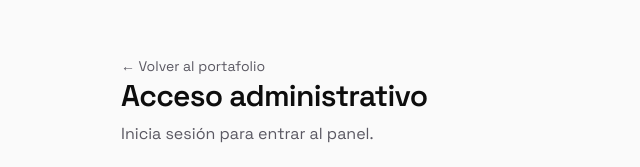
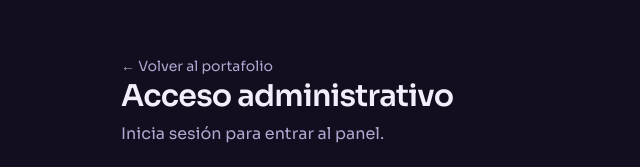
Before and after one commit to AngelsxRod/portfolio, a Next.js app in the folder apps/web/: page /admin/login in a window 1280 px wide. Shown: the part 144-311 px from the top of the page, without its empty margins (319-959 px from the left). Built offline with nearby package versions, Linux system fonts and the light colour scheme; no server answers.

Commit message:
style(ui): reemplazar el estilo brutalista por la paleta nocturna violeta

```diff
--- a/apps/web/src/app/layout.tsx
+++ b/apps/web/src/app/layout.tsx
@@ -3,9 +3,9 @@ import { TooltipProvider } from "@repo/ui/components/tooltip";
 import { Toaster } from "@repo/ui/components/sonner";
 import { ThemeProvider } from "@/components/theme-provider";
 import type { Metadata } from "next";
-import { JetBrains_Mono, Space_Grotesk } from "next/font/google";
+import { JetBrains_Mono, Sora } from "next/font/google";
 
-const fontDisplay = Space_Grotesk({
+const fontDisplay = Sora({
   subsets: ["latin"],
   variable: "--font-display",
 });
--- a/apps/web/src/app/page.tsx
+++ b/apps/web/src/app/page.tsx
@@ -2,9 +2,7 @@ import Link from "next/link";
 import { Button } from "@repo/ui/components/button";
 import { getPublicProjects } from "@/lib/public-projects";
 import { getPublicProfile } from "@/lib/public-profile";
-import { getPublicSkills } from "@/lib/public-skills";
 import {
-  Marquee,
   PublicFooter,
   PublicHeader,
   ProjectCard,
@@ -13,10 +11,9 @@ import {
 export const dynamic = "force-dynamic";
 
 export default async function Home() {
-  const [projects, profile, skills] = await Promise.all([
+  const [projects, profile] = await Promise.all([
     getPublicProjects(),
     getPublicProfile(),
-    getPublicSkills().catch(() => []),
   ]);
 
   return (
@@ -110,7 +107,6 @@ export default async function Home() {
             <span className="hero-mark-corner" />
           </div>
         </section>
-        <Marquee items={skills.map((skill) => skill.name)} />
 
         <section className="page-frame home-work" aria-labelledby="work-title">
           <div className="section-heading">
--- a/apps/web/src/components/theme-provider.tsx
+++ b/apps/web/src/components/theme-provider.tsx
@@ -2,12 +2,12 @@
 
 import { ThemeProvider as NextThemesProvider } from "next-themes";
 
-/** Tema de todo el sitio: claro por defecto, con opción de oscuro o el del sistema. */
+/** Tema de todo el sitio: oscuro por defecto, con opción de oscuro o el del sistema. */
 export function ThemeProvider({ children }: { children: React.ReactNode }) {
   return (
     <NextThemesProvider
       attribute="class"
-      defaultTheme="light"
+      defaultTheme="dark"
       enableSystem
       storageKey="theme"
       disableTransitionOnChange
--- a/packages/ui/src/styles/globals.css
+++ b/packages/ui/src/styles/globals.css
@@ -41,8 +41,8 @@
 
 :root {
   --radius: 0.375rem;
-  --background: #fafafa;
-  --foreground: #0d0d0d;
+  --background: #f6f3fb;
+  --foreground: #1e1433;
   --card: #ffffff;
   --card-foreground: #0d0d0d;
   --popover: #ffffff;
@@ -68,45 +68,37 @@
   --sidebar-ring: #7a5ce0;
   --folio-mark: #433075;
   --folio-footer-bg: #0d0d0d;
-  --folio-edge: #0d0d0d;
-  --folio-shadow-color: #0d0d0d;
-  --folio-warm: #f4e04d;
-  --folio-lilac: #d9ccfb;
   --destructive: oklch(0.577 0.245 27.325);
 }
 
 .dark {
-  --background: #0d0d0d;
-  --foreground: #fafafa;
-  --card: #161616;
-  --card-foreground: #fafafa;
-  --popover: #161616;
-  --popover-foreground: #fafafa;
-  --primary: #a58cf4;
-  --primary-foreground: #0d0d0d;
-  --secondary: #232225;
-  --secondary-foreground: #fafafa;
-  --muted: #1c1c1e;
-  --muted-foreground: #a3a1ad;
-  --accent: #2a2145;
-  --accent-foreground: #fafafa;
-  --border: #2b2a30;
-  --input: #3b3a43;
-  --ring: #a58cf4;
-  --sidebar: #111111;
-  --sidebar-foreground: #fafafa;
-  --sidebar-primary: #a58cf4;
-  --sidebar-primary-foreground: #0d0d0d;
-  --sidebar-accent: #2a2145;
-  --sidebar-accent-foreground: #fafafa;
-  --sidebar-border: #2b2a30;
-  --sidebar-ring: #a58cf4;
-  --folio-mark: #433075;
-  --folio-footer-bg: #161616;
-  --folio-edge: #fafafa;
-  --folio-shadow-color: #a58cf4;
-  --folio-warm: #f4e04d;
-  --folio-lilac: #2a2145;
+  --background: #120d1f;
+  --foreground: #f2eefc;
+  --card: #1b1430;
+  --card-foreground: #f2eefc;
+  --popover: #1b1430;
+  --popover-foreground: #f2eefc;
+  --primary: #a78bfa;
+  --primary-foreground: #120d1f;
+  --secondary: #241a3f;
+  --secondary-foreground: #f2eefc;
+  --muted: #1b1430;
+  --muted-foreground: #b3a8d1;
+  --accent: #241a3f;
+  --accent-foreground: #f2eefc;
+  --border: #2e2450;
+  --input: #4b3b7a;
+  --ring: #a78bfa;
+  --sidebar: #120d1f;
+  --sidebar-foreground: #f2eefc;
+  --sidebar-primary: #a78bfa;
+  --sidebar-primary-foreground: #120d1f;
+  --sidebar-accent: #241a3f;
+  --sidebar-accent-foreground: #f2eefc;
+  --sidebar-border: #2e2450;
+  --sidebar-ring: #a78bfa;
+  --folio-mark: #a78bfa;
+  --folio-footer-bg: #120d1f;
   --destructive: oklch(0.704 0.191 22.216);
 }
 
@@ -153,8 +145,9 @@
     position: sticky;
     z-index: 20;
     top: 0;
-    border-bottom: 2px solid var(--folio-edge);
-    background: var(--background);
+    border-bottom: 1px solid var(--border);
+    background: color-mix(in oklab, var(--background) 92%, transparent);
+    backdrop-filter: blur(8px);
   }
   .header-inner {
     display: flex;
@@ -175,25 +168,18 @@
     display: grid;
     place-items: center;
     position: relative;
-    width: 2.5rem;
-    height: 2.5rem;
-    border: 2px solid var(--folio-edge);
-    border-radius: 0.5rem;
-    background: var(--folio-warm);
-    box-shadow: 3px 3px 0 var(--folio-shadow-color);
-    color: #0d0d0d;
+    width: 2.25rem;
+    height: 2.25rem;
+    border-radius: 0.6rem;
+    background: var(--primary);
+    color: var(--primary-foreground);
     font-family: var(--font-mono), monospace;
-    font-size: 1.05rem;
-    font-weight: 800;
+    font-size: 0.95rem;
+    font-weight: 500;
     line-height: 1;
-    transform: rotate(-4deg);
-    transition: transform 150ms ease;
-  }
-  .brand-link:hover .brand-symbol {
-    transform: rotate(3deg) translate(-1px, -1px);
   }
   .brand-symbol span {
-    color: var(--folio-mark);
+    color: inherit;
   }
   .header-tools {
     display: flex;
@@ -204,76 +190,74 @@
     display: flex;
     align-items: center;
     gap: 0.25rem;
-    font-family: var(--font-mono), monospace;
-    font-size: 0.82rem;
-    font-weight: 600;
+    font-size: 0.875rem;
+    font-weight: 500;
   }
   .header-nav a {
-    padding: 0.35rem 0.7rem;
-    border: 2px solid transparent;
+    padding: 0.5rem 0.9rem;
     border-radius: 999px;
+    color: var(--muted-foreground);
     text-decoration: none;
     transition:
       background-color 150ms ease,
-      transform 150ms ease;
+      color 150ms ease;
   }
   .header-nav a:hover {
-    border-color: var(--folio-edge);
-    transform: translateY(-2px);
+    color: var(--foreground);
   }
   .header-nav a[aria-current="page"] {
-    border-color: var(--folio-edge);
-    background: var(--folio-warm);
-    color: #0d0d0d;
+    background: var(--accent);
+    color: var(--foreground);
   }
   .folio-caption {
-    display: inline-block;
-    padding: 0.2rem 0.6rem;
-    border: 2px solid var(--folio-edge);
-    border-radius: 0.4rem;
-    background: var(--folio-lilac);
-    color: var(--foreground);
+    color: var(--primary);
     font-family: var(--font-mono), monospace;
-    font-size: 0.75rem;
-    font-weight: 700;
-    letter-spacing: 0.04em;
-    text-transform: lowercase;
-    transform: rotate(-1.5deg);
+    font-size: 0.85rem;
+    font-weight: 500;
   }
   .display-title {
     font-size: clamp(3.7rem, 8.5vw, 8.4rem);
-    font-weight: 700;
-    letter-spacing: -0.06em;
+    font-weight: 600;
+    letter-spacing: -0.045em;
     line-height: 0.94;
     text-wrap: balance;
   }
-  .page-chip,
-  .sticker {
-    display: inline-block;
-    padding: 0.3rem 0.8rem;
-    border: 2px solid var(--folio-edge);
-    border-radius: 999px;
-    background: var(--folio-warm);
-    color: #0d0d0d;
-    font-family: var(--font-mono), monospace;
-    font-size: 0.75rem;
-    font-weight: 700;
-    transform: rotate(2deg);
-  }
   .hero-shell {
+    position: relative;
+    isolation: isolate;
     display: grid;
     grid-template-columns: minmax(0, 1.15fr) minmax(18rem, 0.85fr);
-    align-items: stretch;
+    align-items: center;
+    gap: 3.5rem;
     min-height: min(43rem, 76vh);
-    gap: 3rem;
-    padding-block: 3rem;
+    padding-block: 4rem 6rem;
+  }
+  .hero-shell::before {
+    content: "";
+    position: absolute;
+    z-index: -1;
+    top: -8rem;
+    right: -14rem;
+    width: 40rem;
+    aspect-ratio: 1;
+    border-radius: 50%;
+    background: repeating-radial-gradient(
+      circle,
+      transparent 0 4.4rem,
+      var(--border) 4.4rem calc(4.4rem + 1px)
+    );
+    mask-image: radial-gradient(circle, #000 55%, transparent 72%);
+    pointer-events: none;
+  }
+  .hero-shell-single {
+    grid-template-columns: minmax(0, 1fr);
   }
   .hero-copy {
     display: flex;
     flex-direction: column;
     align-items: flex-start;
     justify-content: center;
-    padding: 2rem 0;
+    padding: 0;
   }
   .hero-copy .display-title {
     margin-block: 2rem;
@@ -307,122 +291,37 @@
   .hero-copy [data-slot="button"] {
     margin-top: 2rem;
   }
-  .public-site main [data-slot="button"] {
-    border: 2px solid var(--folio-edge);
-    border-radius: 0.6rem;
-    box-shadow: 4px 4px 0 var(--folio-shadow-color);
+  .hero-card {
+    overflow: hidden;
+    border: 1px solid var(--border);
+    border-radius: 1.25rem;
+    background: var(--card);
+  }
+  .hero-card-dots {
+    display: flex;
+    gap: 0.5rem;
+    padding: 0.9rem 1.1rem;
+    border-bottom: 1px solid var(--border);
+  }
+  .hero-card-dots span {
+    width: 0.65rem;
+    height: 0.65rem;
+    border-radius: 50%;
+    background: var(--input);
+  }
+  .hero-card dl {
+    display: grid;
+    gap: 1.1rem;
+    padding: 1.5rem;
     font-family: var(--font-mono), monospace;
-    font-weight: 700;
-    transition:
-      transform 120ms ease,
-      box-shadow 120ms ease;
+    font-size: 0.875rem;
   }
-  .public-site main [data-slot="button"]:hover {
-    transform: translate(-2px, -2px);
-    box-shadow: 6px 6px 0 var(--folio-shadow-color);
+  .hero-card dt {
+    color: var(--muted-foreground);
   }
-  .public-site main [data-slot="button"]:active {
-    transform: translate(3px, 3px);
-    box-shadow: 0 0 0 var(--folio-shadow-color);
-  }
-  .hero-mark {
-    position: relative;
-    overflow: hidden;
-    align-self: stretch;
-    min-height: 25rem;
-    border: 3px solid var(--folio-edge);
-    border-radius: 1.25rem;
-    background: var(--folio-lilac);
-    box-shadow: 10px 10px 0 var(--folio-shadow-color);
-  }
-  .hero-mark-line {
-    position: absolute;
-    border: 3px solid var(--folio-edge);
-    border-radius: 1rem;
-    background: var(--folio-mark);
-    box-shadow: 6px 6px 0 var(--folio-shadow-color);
-    transform: rotate(-12deg);
-    animation: float-slow 7s ease-in-out infinite;
-  }
-  .hero-mark-line-a {
-    width: 62%;
-    height: 22%;
-    left: 8%;
-    top: 14%;
-  }
-  .hero-mark-line-b {
-    width: 54%;
-    height: 22%;
-    left: 36%;
-    top: 68%;
-    background: #fafafa;
-    animation-delay: -3s;
-    transform: rotate(8deg);
-  }
-  .hero-mark-disc {
-    position: absolute;
-    width: 46%;
-    aspect-ratio: 1;
-    top: 28%;
-    left: 30%;
-    border: 3px solid var(--folio-edge);
-    border-radius: 50%;
-    background: var(--folio-warm);
-    box-shadow: 6px 6px 0 var(--folio-shadow-color);
-  }
-  .hero-mark-corner {
-    position: absolute;
-    right: 7%;
-    top: 9%;
-    width: 16%;
-    aspect-ratio: 1;
-    border: 3px solid var(--folio-edge);
-    border-radius: 0.5rem;
-    background: var(--primary);
-    transform: rotate(14deg);
-    animation: float-slow 6s ease-in-out infinite reverse;
-  }
-  @keyframes float-slow {
-    50% {
-      translate: 0 -0.6rem;
-    }
-  }
-  @keyframes marquee {
-    to {
-      transform: translateX(-50%);
-    }
-  }
-  @keyframes reveal-up {
-    from {
-      opacity: 0;
-      transform: translateY(1.5rem);
-    }
-  }
-  .marquee {
-    overflow: hidden;
-    border-block: 2px solid var(--folio-edge);
-    background: var(--folio-warm);
-    color: #0d0d0d;
-    font-family: var(--font-mono), monospace;
-    font-weight: 700;
-  }
-  .marquee-track {
-    display: flex;
-    width: max-content;
-    gap: 2rem;
-    padding-block: 0.8rem;
-    animation: marquee 32s linear infinite;
-  }
-  .marquee:hover .marquee-track {
-    animation-play-state: paused;
-  }
-  .marquee-track span {
-    white-space: nowrap;
-  }
-  .reveal {
-    animation: reveal-up 600ms ease-out both;
-    animation-timeline: view();
-    animation-range: entry 0% entry 35%;
+  .hero-card dd {
+    margin-top: 0.25rem;
+    overflow-wrap: anywhere;
   }
   .home-work {
     padding-block: 6rem 7rem;
@@ -446,6 +345,37 @@
     color: var(--muted-foreground);
     line-height: 1.5;
   }
+  .project-list {
+    border-top: 1px solid var(--border);
+  }
+  .project-row {
+    display: grid;
+    grid-template-columns: 3rem minmax(0, 1.2fr) minmax(0, 1fr) auto;
+    align-items: center;
+    gap: 0.75rem 2rem;
+    padding: 1.75rem 1.25rem;
+    border-bottom: 1px solid var(--border);
+    transition: background-color 150ms ease;
+  }
+  .project-row:hover,
+  .project-row:focus-within {
+    border-radius: 0.75rem;
+    background: var(--card);
+  }
+  .project-row-index {
+    color: var(--muted-foreground);
+    font-family: var(--font-mono), monospace;
+    font-size: 0.875rem;
+  }
+  .project-row h3 {
+    font-size: clamp(1.4rem, 2.4vw, 1.9rem);
+    font-weight: 600;
+    letter-spacing: -0.025em;
+    overflow-wrap: anywhere;
+  }
+  .project-row .text-link {
+    text-decoration: none;
+  }
   .project-grid {
     display: grid;
     grid-template-columns: repeat(3, minmax(0, 1fr));
@@ -460,39 +390,25 @@
     min-width: 0;
     display: flex;
     flex-direction: column;
-    padding: 0.85rem;
-    border: 2px solid var(--folio-edge);
-    border-radius: 1rem;
+    padding: 0.75rem 0.75rem 1.25rem;
+    border: 1px solid var(--border);
+    border-radius: 1.25rem;
     background: var(--card);
-    box-shadow: 6px 6px 0 var(--folio-shadow-color);
-    color: #0d0d0d;
-    transition:
-      transform 150ms ease,
-      box-shadow 150ms ease;
-  }
-  .project-card:nth-child(3n + 1) {
-    background: var(--folio-lilac);
-  }
-  .project-card:nth-child(3n + 2) {
-    background: var(--folio-warm);
-  }
-  .dark .project-card:nth-child(3n + 1) {
-    color: #fafafa;
-  }
-  .dark .project-card:nth-child(3n + 3) {
-    background: #fafafa;
+    transition: border-color 150ms ease;
   }
   .project-card:hover {
-    transform: translate(-3px, -3px) rotate(-0.4deg);
-    box-shadow: 10px 10px 0 var(--folio-shadow-color);
+    border-color: var(--primary);
   }
   .project-card-visual {
     display: block;
     aspect-ratio: 2 / 1;
     overflow: hidden;
-    border: 2px solid var(--folio-edge);
-    border-radius: 0.6rem;
+    border-radius: 0.75rem;
     background: var(--secondary);
+  }
+  .project-card-copy,
+  .project-card-meta {
+    padding-inline: 0.5rem;
   }
   .project-card-visual img {
     transition: transform 220ms ease;
@@ -520,17 +436,8 @@
   }
   .project-card-copy p {
     margin-top: 0.5rem;
-    opacity: 0.8;
+    color: var(--muted-foreground);
     line-height: 1.6;
-  }
-  .project-card .text-link {
-    color: inherit;
-  }
-  .project-card-copy h2 a:hover,
-  .project-card-copy h3 a:hover {
-    color: inherit;
-    text-decoration: underline;
-    text-underline-offset: 0.2em;
   }
   .project-card-meta {
     display: flex;
@@ -549,11 +456,8 @@
     isolation: isolate;
     overflow: hidden;
     padding: 1.75rem;
-    background: var(--folio-footer-bg);
-    color: #fafafa;
-  }
-  .project-card:nth-child(even) .project-card-typography {
-    background: var(--folio-mark);
+    background: var(--accent);
+    color: var(--foreground);
   }
   .project-card-typography > span:first-child {
     max-width: 80%;
@@ -596,11 +500,9 @@
     text-underline-offset: 0.25em;
   }
   .empty-panel {
-    border: 2px solid var(--folio-edge);
-    border-radius: 1rem;
+    border: 1px solid var(--folio-rule);
     padding: clamp(2rem, 5vw, 4rem);
     background: var(--card);
-    box-shadow: 6px 6px 0 var(--folio-shadow-color);
   }
   .empty-panel h1,
   .empty-panel h2,
@@ -617,22 +519,18 @@
     padding-block: 0 7rem;
   }
   .skills-list {
-    display: grid;
-    gap: 1.25rem;
+    border-top: 1px solid var(--folio-rule);
   }
   .skills-group {
     display: grid;
     grid-template-columns: minmax(0, 14rem) minmax(0, 1fr);
     gap: 1rem 3rem;
-    padding: 1.25rem 1.5rem;
-    border: 2px solid var(--folio-edge);
-    border-radius: 1rem;
-    background: var(--card);
-    box-shadow: 5px 5px 0 var(--folio-shadow-color);
+    padding-block: 1.5rem;
+    border-bottom: 1px solid var(--folio-rule);
   }
   .skills-group dt {
-    font-family: var(--font-mono), monospace;
     font-weight: 700;
+    letter-spacing: -0.02em;
     overflow-wrap: anywhere;
   }
   .skills-group ul {
@@ -641,18 +539,13 @@
     gap: 0.5rem;
   }
   .skills-group li {
-    padding: 0.25rem 0.75rem;
-    border: 2px solid var(--folio-edge);
+    padding: 0.3rem 0.8rem;
+    border: 1px solid var(--input);
     border-radius: 999px;
-    background: var(--folio-lilac);
     color: var(--folio-ink);
     font-family: var(--font-mono), monospace;
-    font-size: 0.85rem;
+    font-size: 0.8rem;
     overflow-wrap: anywhere;
-  }
-  .skills-group li:nth-child(3n) {
-    background: var(--folio-warm);
-    color: #0d0d0d;
   }
   .experience-section {
     padding-block: 0 7rem;
@@ -670,34 +563,20 @@
     padding-block: 0 7rem;
   }
   .home-section-list {
-    display: grid;
-    gap: 1rem;
     margin-top: 2rem;
+    border-top: 1px solid var(--folio-rule);
   }
   .home-section-list a {
     display: grid;
     grid-template-columns: minmax(0, 14rem) minmax(0, 1fr) auto;
     align-items: baseline;
     gap: 1rem 3rem;
-    padding: 1.25rem 1.5rem;
-    border: 2px solid var(--folio-edge);
-    border-radius: 1rem;
-    background: var(--card);
-    box-shadow: 4px 4px 0 var(--folio-shadow-color);
-    text-decoration: none;
-    transition:
-      transform 150ms ease,
-      box-shadow 150ms ease,
-      background-color 150ms ease;
+    padding-block: 1.5rem;
+    border-bottom: 1px solid var(--folio-rule);
   }
-  .home-section-list a:hover {
-    background: var(--folio-warm);
-    color: #0d0d0d;
-    transform: translate(-3px, -3px);
-    box-shadow: 8px 8px 0 var(--folio-shadow-color);
-  }
-  .home-section-list a:hover .home-section-text {
-    color: inherit;
+  .home-section-list a:hover .home-section-title {
+    text-decoration: underline;
+    text-underline-offset: 0.25em;
   }
   .home-section-title {
     font-size: 1.35rem;
@@ -749,30 +628,19 @@
     flex-direction: column;
   }
   .experience-list {
-    display: grid;
-    gap: 1.5rem;
+    border-top: 1px solid var(--folio-rule);
   }
   .experience-entry {
     display: grid;
     grid-template-columns: minmax(0, 14rem) minmax(0, 1fr);
     gap: 1rem 3rem;
-    padding: 1.5rem;
-    border: 2px solid var(--folio-edge);
-    border-radius: 1rem;
-    background: var(--card);
-    box-shadow: 6px 6px 0 var(--folio-shadow-color);
+    padding-block: 1.5rem;
+    border-bottom: 1px solid var(--folio-rule);
   }
   .experience-period {
-    align-self: start;
-    justify-self: start;
-    padding: 0.25rem 0.7rem;
-    border: 2px solid var(--folio-edge);
-    border-radius: 999px;
-    background: var(--folio-warm);
-    color: #0d0d0d;
+    color: var(--muted-foreground);
     font-family: var(--font-mono), monospace;
-    font-size: 0.8rem;
-    font-weight: 700;
+    font-size: 0.85rem;
   }
   .experience-body {
     max-width: 44rem;
@@ -949,12 +817,8 @@
     display: flex;
     flex-direction: column;
     gap: 2rem;
-    align-self: start;
-    padding: 1.25rem;
-    border: 2px solid var(--folio-edge);
-    border-radius: 1rem;
-    background: var(--folio-lilac);
-    box-shadow: 5px 5px 0 var(--folio-shadow-color);
+    border-top: 3px solid var(--primary);
+    padding-top: 1rem;
   }
   .detail-aside h2 {
     font-size: 1rem;
@@ -1024,10 +888,28 @@
     overflow-wrap: anywhere;
   }
   .public-footer {
-    border-top: 2px solid var(--folio-edge);
-    background: var(--folio-footer-bg);
-    color: #fafafa;
+    border-top: 1px solid var(--border);
+    color: var(--muted-foreground);
     font-family: var(--font-mono), monospace;
+  }
+  .public-site main [data-slot="button"] {
+    border-radius: 0.75rem;
+    font-weight: 600;
+  }
+  .contact-cta {
+    display: flex;
+    flex-wrap: wrap;
+    align-items: end;
+    justify-content: space-between;
+    gap: 2rem 3rem;
+    padding: clamp(2rem, 5vw, 4rem);
+    border: 1px solid var(--border);
+    border-radius: 1.75rem;
+    background: var(--card);
+  }
+  .contact-cta .section-title {
+    flex: 1 1 24rem;
+    margin: 0;
   }
   .footer-inner {
     display: flex;
@@ -1048,11 +930,14 @@
     .hero-shell {
       grid-template-columns: 1fr;
     }
+    .project-row {
+      grid-template-columns: 2.5rem minmax(0, 1fr);
+    }
+    .project-row > :nth-child(n + 3) {
+      grid-column: 2;
+    }
     .hero-copy {
       padding: 4rem 0;
-    }
-    .hero-mark {
-      min-height: 18rem;
     }
     .detail-content {
       grid-template-columns: 1fr;
@@ -1089,9 +974,6 @@
     .hero-copy .display-title {
       margin-block: 1.5rem;
       font-size: clamp(3.2rem, 13vw, 5rem);
-    }
-    .hero-mark {
-      min-height: 14rem;
     }
     .home-work,
     .archive-main,
@@ -1147,12 +1029,6 @@
       transition-duration: 0.01ms !important;
       animation-duration: 0.01ms !important;
     }
-    .marquee-track,
-    .hero-mark-line,
-    .hero-mark-corner,
-    .reveal {
-      animation: none !important;
-    }
   }
   @media (prefers-reduced-motion: reduce) {
     .admin-shell *,
```
Also changed, not shown: apps/web/src/components/public-site.tsx (+4 -17 lines).
